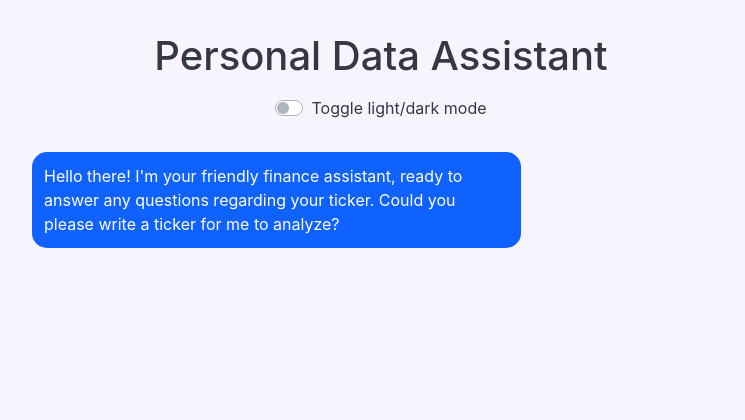
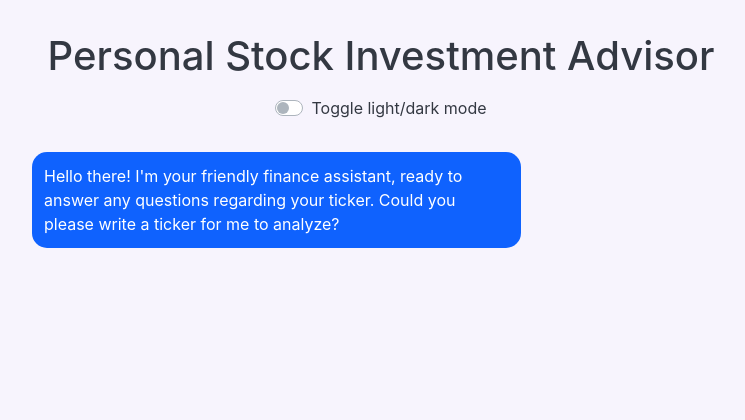
Before and after one commit to vicky-playground/langchain-finance, a Python web app: template templates/index.html in a window 1280 px wide. Shown: the top 420 px of the page, without its empty margins (259-1004 px from the left). Run offline with Jinja, Linux system fonts and the light colour scheme; the template is opened without the code that fills it, so the values that code supplies are empty; some libraries are stand-ins or nearby versions.

Commit message:
Update index.html

```diff
--- a/templates/index.html
+++ b/templates/index.html
@@ -23,7 +23,7 @@
     <div class="container d-flex flex-column vh-100">
         <div class="row">
             <div class="col-12" style="margin-top: 2rem">
-                <h1 class="text-center mb-3">Personal Data Assistant</h1>
+                <h1 class="text-center mb-3">Personal Stock Investment Advisor</h1>
             </div>
             <div class="col-12 text-center">
                 <div class="custom-control custom-switch mb-3">
```
